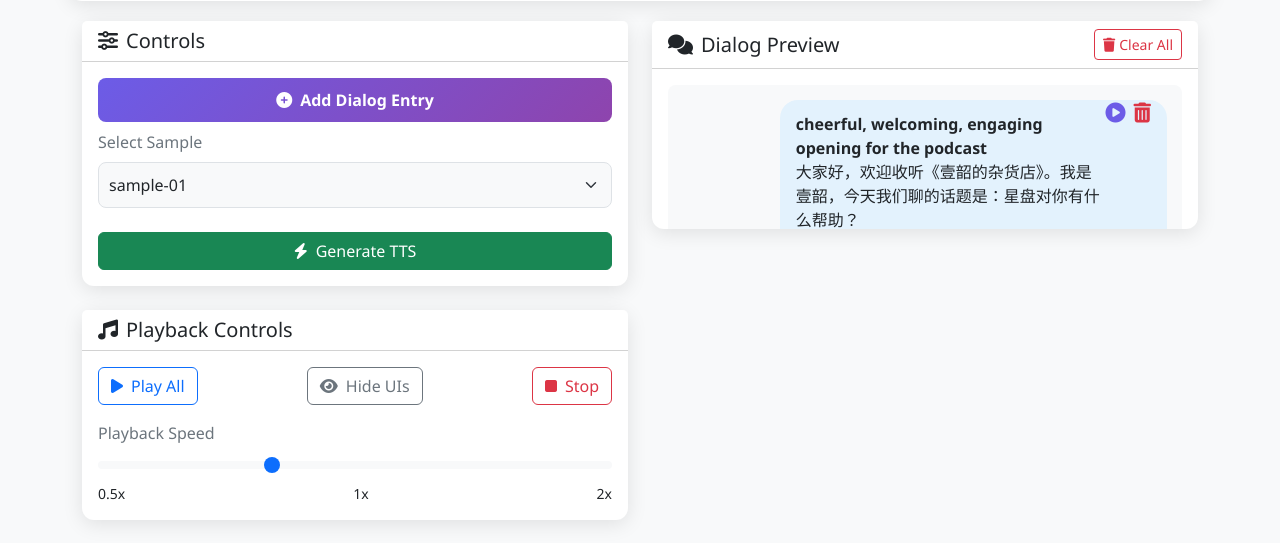
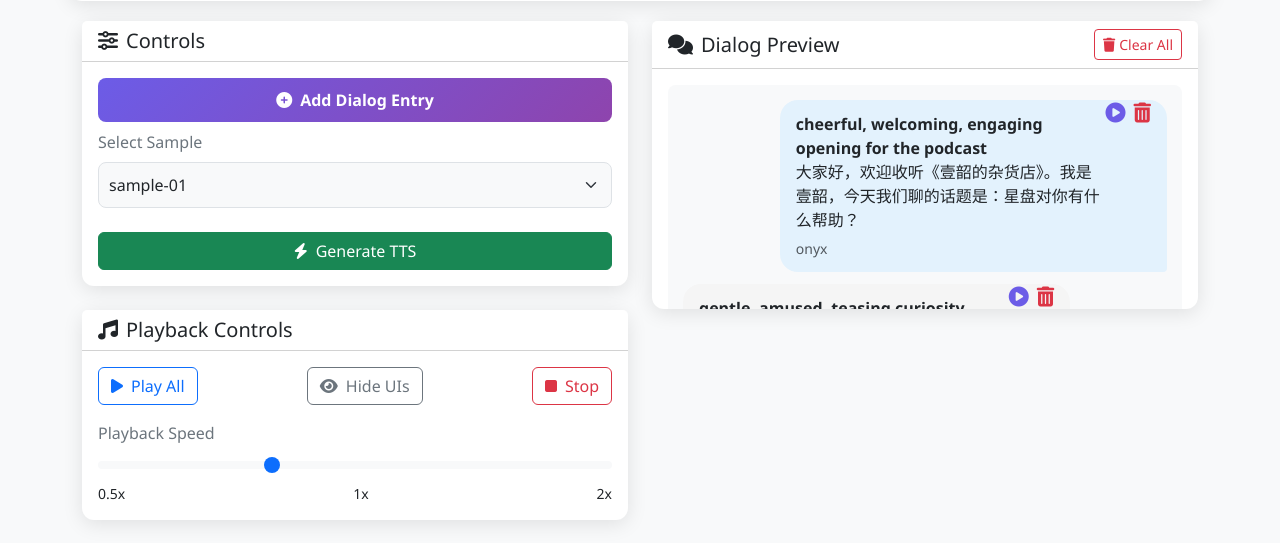
Before and after one commit to phototix/OpenAI-TTS-Dialog, a PHP site: page / in a window 1280 px wide. Shown: the part 504-1047 px from the top of the page. Run offline with PHP 8.4, Linux system fonts and the light colour scheme.

Commit message:
Update index.html

```diff
--- a/index.php
+++ b/index.php
@@ -131,7 +131,7 @@
                             </button>
                         </div>
                     </div>
-                    <div class="card-body" style="max-height: 160px; overflow-y: auto;">
+                    <div class="card-body" style="max-height: 240px; overflow-y: auto;">
                         <div class="dialog-container" id="dialogContainer">
                             <p class="text-center text-muted mt-4">Your dialog will appear here</p>
                         </div>
```
